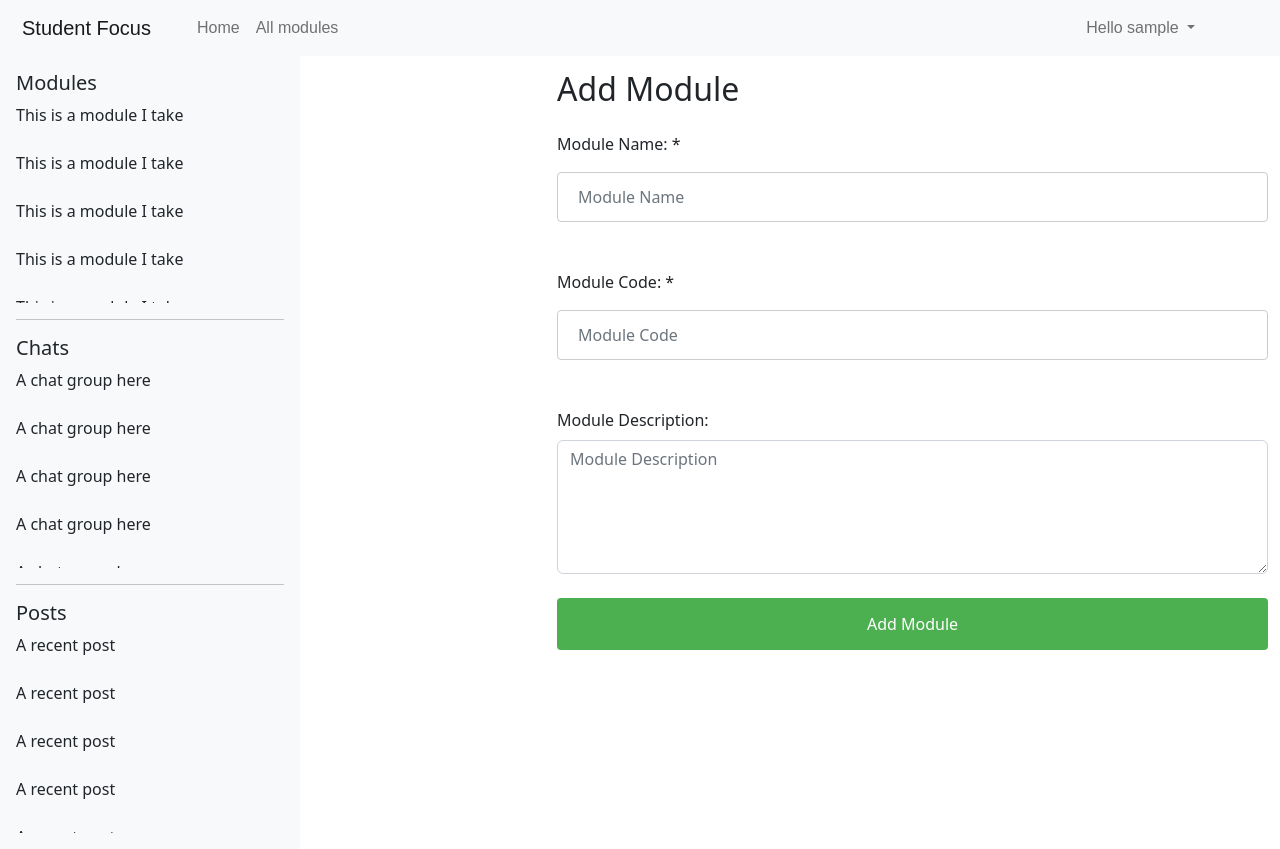
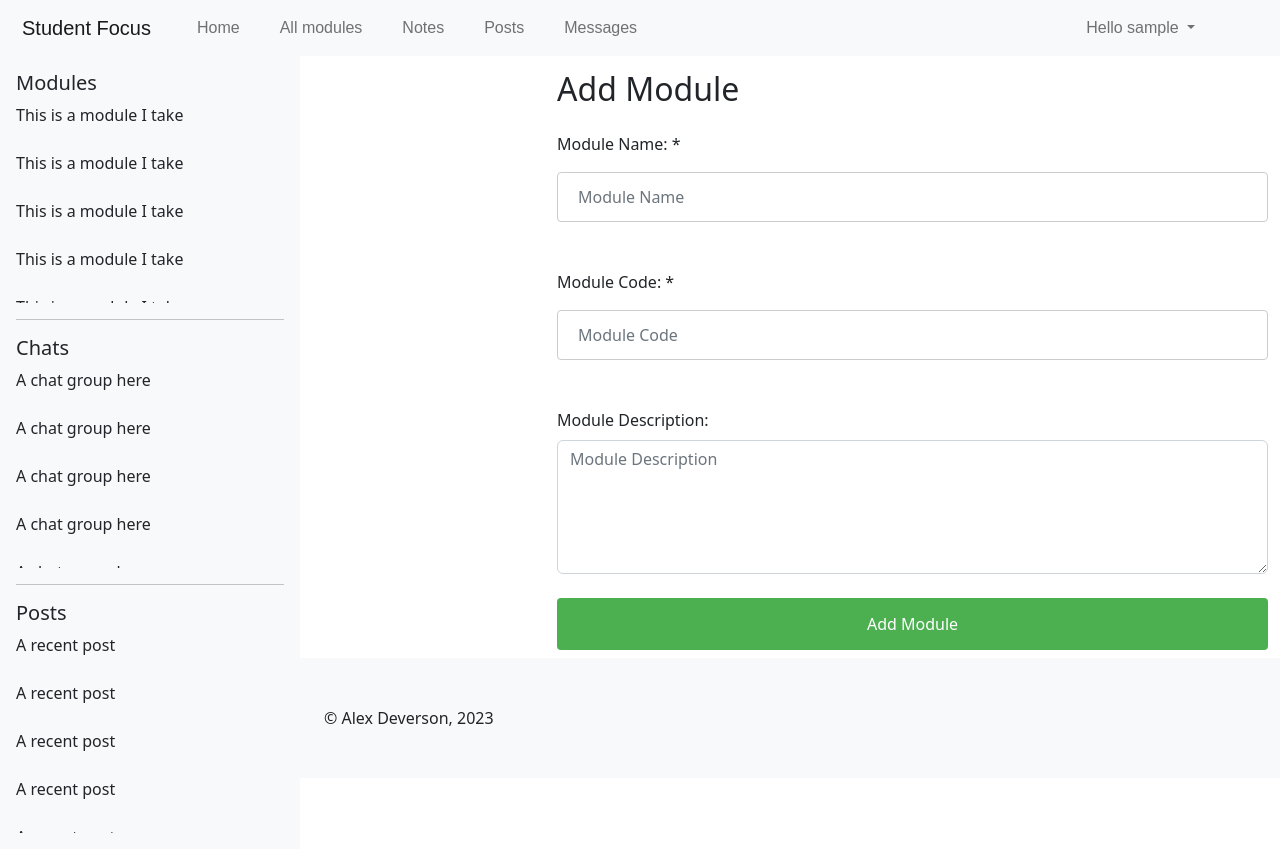
Before and after one commit to Durigy/dissertation, a Flask app: page /module/add in a window 1280 px wide. Run offline with Flask 2, Linux system fonts and the light colour scheme; the visitor is signed in with stand-in values (Sample User, id 1); data comes from the database, SQL or seed files in the repository; some libraries are stand-ins or nearby versions.

Commit message:
layout update

```diff
--- a/main/templates/includes/footer.html
+++ b/main/templates/includes/footer.html
@@ -0,0 +1,5 @@
+<div class="container-fluid bg-light">
+    <div class="container py-5">
+        © Alex Deverson, 2023
+    </div>
+</div>
--- a/main/templates/includes/header/logged_in_li.html
+++ b/main/templates/includes/header/logged_in_li.html
@@ -1,12 +1,30 @@
-<li class="nav-item">
+<li class="nav-item pe-4">
     <a class="nav-link" href="{{ url_for('students.student_home') }}">
         Home
     </a>
 </li>
 
 <!-- Change this later to current modules -->
-<li class="nav-item">
+<li class="nav-item pe-4">
     <a class="nav-link" href="{{ url_for('modules.module_list') }}">
         All modules
     </a>
 </li>
+
+<li class="nav-item pe-4">
+    <a class="nav-link" href="#">
+        Notes
+    </a>
+</li>
+
+<li class="nav-item pe-4">
+    <a class="nav-link" href="#">
+        Posts
+    </a>
+</li>
+
+<li class="nav-item pe-4">
+    <a class="nav-link" href="#">
+        Messages
+    </a>
+</li>
--- a/main/templates/layout.html
+++ b/main/templates/layout.html
@@ -26,16 +26,19 @@
 
             </div>
 
-            <div class="container">
-                {% include 'includes/flash_msg.html' %}
+            {% include 'includes/flash_msg.html' %}
 
+            <div class="scrollarea" style="max-height: 93vh; width: 100%">
+                <div class="container">
                 {% block content %}
 
                 {% endblock content %}
+
+                </div>
+            {% include 'includes/footer.html' %}
             </div>
         </div>
 
-        {% include 'includes/footer.html' %}
 
         <!-- Bootstrap 5.2.3 Javascript -->
         <script src="https://cdn.jsdelivr.net/npm/@popperjs/core@2.11.6/dist/umd/popper.min.js" integrity="sha384-oBqDVmMz9ATKxIep9tiCxS/Z9fNfEXiDAYTujMAeBAsjFuCZSmKbSSUnQlmh/jp3" crossorigin="anonymous"></script>
```
